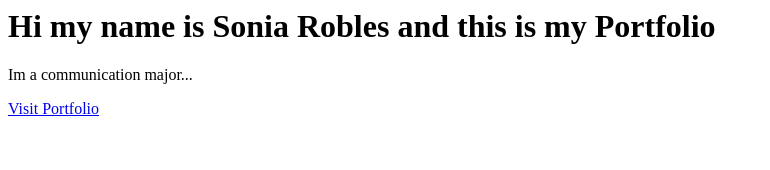
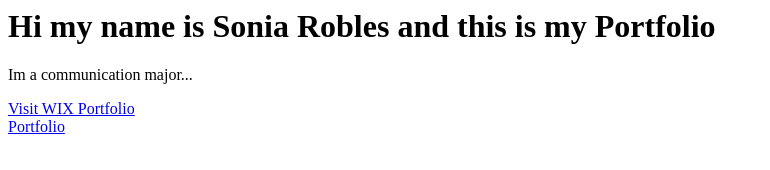
Before and after one commit to soniahrobles/soniahrobles.github.io, a plain HTML site: page index.html in a window 1280 px wide. Shown: the whole page, without its empty margins (0-770 px from the left). Drawn offline with Linux system fonts and the light colour scheme.

Commit message:
Update index.html

```diff
--- a/index.html
+++ b/index.html
@@ -13,6 +13,8 @@ Hi my name is Sonia Robles and this is my Portfolio
 Im a communication major...
 </p>
 </head>
-<a href="https://soniarobles1317.wixsite.com/digital-art-showcase">Visit Portfolio</a>
+<a href="https://soniarobles1317.wixsite.com/digital-art-showcase">Visit WIX Portfolio</a>
+<br/>
+<a href="portfolio">Portfolio</a>
 </body>
 </html>
```
